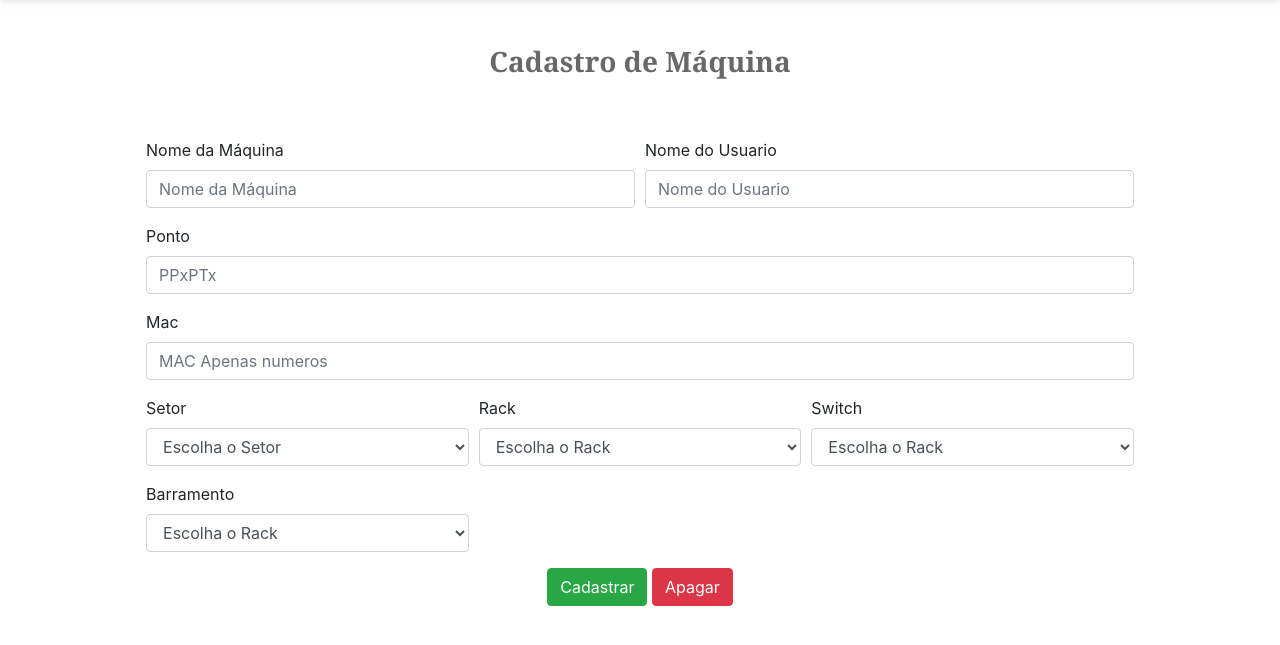
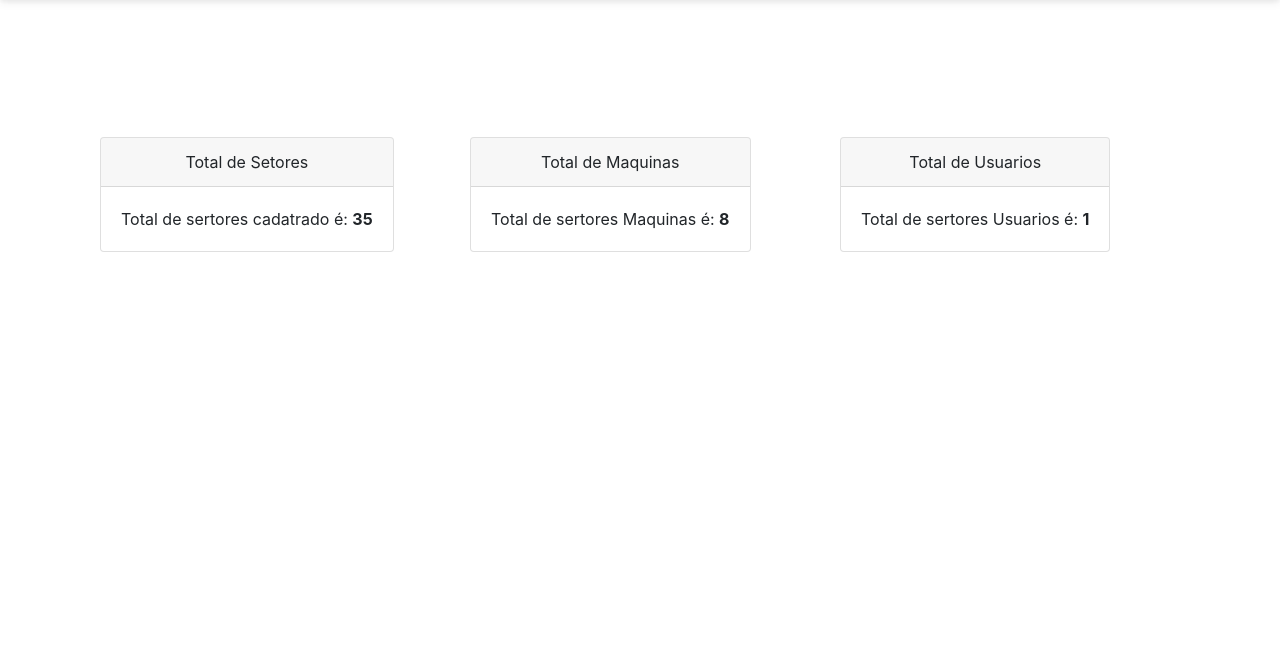
Before and after one commit to LuizFernando1176/gm, a PHP site: page / in a window 1280 px wide. Shown: the part 88-733 px from the top of the page. Run offline with PHP 8.4, Linux system fonts and the light colour scheme; a user stored in the database is signed in; data comes from the database, SQL or seed files in the repository.

Commit message:
Atualização 05/09 ás 12:38

```diff
--- a/index.php
+++ b/index.php
@@ -2,91 +2,53 @@
 include_once './util/cabecaIndex.php';
 include_once './util/conecaoBD.php';
 $coon = conectar();
-$query01 = "SELECT `id`, `rack` FROM `rack`";
-$query02 = "SELECT `id`, `setor` FROM `setor`";
-$query02 = "SELECT `id`, `sw` FROM `switch`";
-$query02 = "SELECT `id`, `setor` FROM `setor`";
-$queryRack = mysqli_query($coon, $query01);
-$querySetor = mysqli_query($coon, $query02);
+//query de setores//
+$query01= "SELECT count(id) AS total FROM setor";
+$totalQuery01 = mysqli_query($coon, $query01);
+$totalQuery001 = mysqli_fetch_assoc($totalQuery01);
+//query de maquina//
+$query02= "SELECT count(id) AS total FROM maquina";
+$totalQuery02 = mysqli_query($coon, $query02);
+$totalQuery002 = mysqli_fetch_assoc($totalQuery02);
+//query de usuario//
+$query03= "SELECT count(id) AS total FROM usuario";
+$totalQuery03 = mysqli_query($coon, $query03);
+$totalQuery003 = mysqli_fetch_assoc($totalQuery03);
+
+
+
 ?>
 
-<div class="container">
+<div class="container-fluid" style="margin-top: 20%;">
+    <div class="row">
+        <div class="col-sm">
+            <div class="card" style="margin-top: 1%;width: max-content;">
+                <center> <div class="card-header">Total de Setores</div></center>
+                <div class="card-body">Total de sertores cadatrado é: <strong><?php echo $totalQuery001['total'];?></strong>
 
-
-    <form style="margin: 4% ; padding: 1.5%;margin-top: 10%;" method="post" action="../inserts/insert_maquinas.php">
-        <center><h3 class="descEstilo">Cadastro de Máquina</h3></center><br><br>
-        <div class="form-row">
-            <div class="form-group col-md-6">
-                <label for="nome_maquina">Nome da Máquina</label>
-                <input type="text" class="form-control" id="nome_maquina" name="nome_maquina" placeholder="Nome da Máquina">
-            </div>
-            <div class="form-group col-md-6">
-                <label for="nome_usuario">Nome do Usuario</label>
-                <input type="text" class="form-control" id="nome_usuario" name="nome_usuario" placeholder="Nome do Usuario">
+                </div>
             </div>
         </div>
-        <div class="form-group">
-            <label for="ponto">Ponto</label>
-            <input type="text" class="form-control" id="ponto" name="ponto" placeholder="PPxPTx">
-        </div>
-        <script src="../js/jquery.mask.js" type="text/javascript"></script>
-        <script src="../js/jquery.maskedinput.js" type="text/javascript"></script>
-        <script src="../js/jquery.min.js" type="text/javascript"></script>
-        <script type="text/javascript">
-            $(function () {
-                $("#mac").mask("AA:AA:AA:AA:A0:AA");
+        <div class="col-sm">
+           <div class="card" style="margin-top: 1%;width: max-content;">
+                <center> <div class="card-header">Total de Maquinas</div></center>
+                <div class="card-body">Total de sertores Maquinas é: <strong><?php echo $totalQuery002['total'];?></strong>
 
-
-            });
-        </script>
-        <div class="form-group">
-            <label for="mac">Mac</label>
-            <input type="text" class="form-control" id="mac" name="mac" placeholder="MAC Apenas numeros">
-        </div>
-        <div class="form-row">
-            <div class="form-group col-md-4">
-                <label for="setor">Setor</label>
-                <select name="id_setor" id="id_setor" class="form-control">
-                    <option selected>Escolha o Setor</option>
-                    //abrimos um contador while para que enquanto houver registros ele continua no loopin
-                    <?php while ($setores = mysqli_fetch_array($querySetor)) { ?>
-                        <option value="<?php echo $setores['id'] ?>"><?php echo utf8_encode($setores['setor']) ?></option>
-                    <?php } ?>
-                </select>
-            </div>
-            <div class="form-group col-md-4">
-                <label for="rack">Rack</label>
-                <select id="id_rack"  name="id_rack" class="form-control">
-                    <option selected>Escolha o Rack</option>
-                    <?php while ($racks = mysqli_fetch_array($queryRack)) { ?>
-                        <option value="<?php echo $racks['id'] ?>"><?php echo $racks['rack'] ?></option>
-                    <?php } ?>
-                </select>
-            </div>
-            <div class="form-group col-md-4">
-                <label for="rack">Switch</label>
-                <select id="id_rack"  name="id_rack" class="form-control">
-                    <option selected>Escolha o Rack</option>
-                    <?php while ($racks = mysqli_fetch_array($queryRack)) { ?>
-                        <option value="<?php echo $racks['id'] ?>"><?php echo $racks['rack'] ?></option>
-                    <?php } ?>
-                </select>
-            </div>
-            <div class="form-group col-md-4">
-                <label for="rack">Barramento</label>
-                <select id="id_rack"  name="id_rack" class="form-control">
-                    <option selected>Escolha o Rack</option>
-                    <?php while ($racks = mysqli_fetch_array($queryRack)) { ?>
-                        <option value="<?php echo $racks['id'] ?>"><?php echo $racks['rack'] ?></option>
-                    <?php } ?>
-                </select>
+                </div>
             </div>
         </div>
-        <center>
-            <button type="submit" class="btn btn-success">Cadastrar</button>
-            <button type="reset" class="btn btn-danger">Apagar</button>
-        </center>
-    </form>
+        <div class="col-sm">
+             <div class="card" style="margin-top: 1%;width: max-content;">
+                <center> <div class="card-header">Total de Usuarios</div>
+
+                </center>
+                 <div class="card-body">Total de sertores Usuarios é: <strong><?php echo $totalQuery003['total'];?></strong></div>
+
+            </div>
+        </div>
+    </div>
+</div>
+
 
 <script src="js/feather.js" type="text/javascript"></script>
 <script src="js/jquery.min.js" type="text/javascript"></script>
--- a/util/cabecaIndex.php
+++ b/util/cabecaIndex.php
@@ -16,7 +16,7 @@ testaSessao();
         <link rel="stylesheet" href="./css/estilo.css">
 
     </head>
-    <body>
+    <body class="container">
         <nav class="navbar navbar-expand-md navbar-light bg-light box-shadow fixed-top py-3 ">
             <a class="navbar-brand" href="index.php"><img width="45%" height="45% "src="./img/logo.svg"></a>
             <button class="navbar-toggler" type="button" data-toggle="collapse" data-target="#navbarSupportedContent" aria-controls="navbarSupportedContent" aria-expanded="false" aria-label="Toggle navigation">
```
